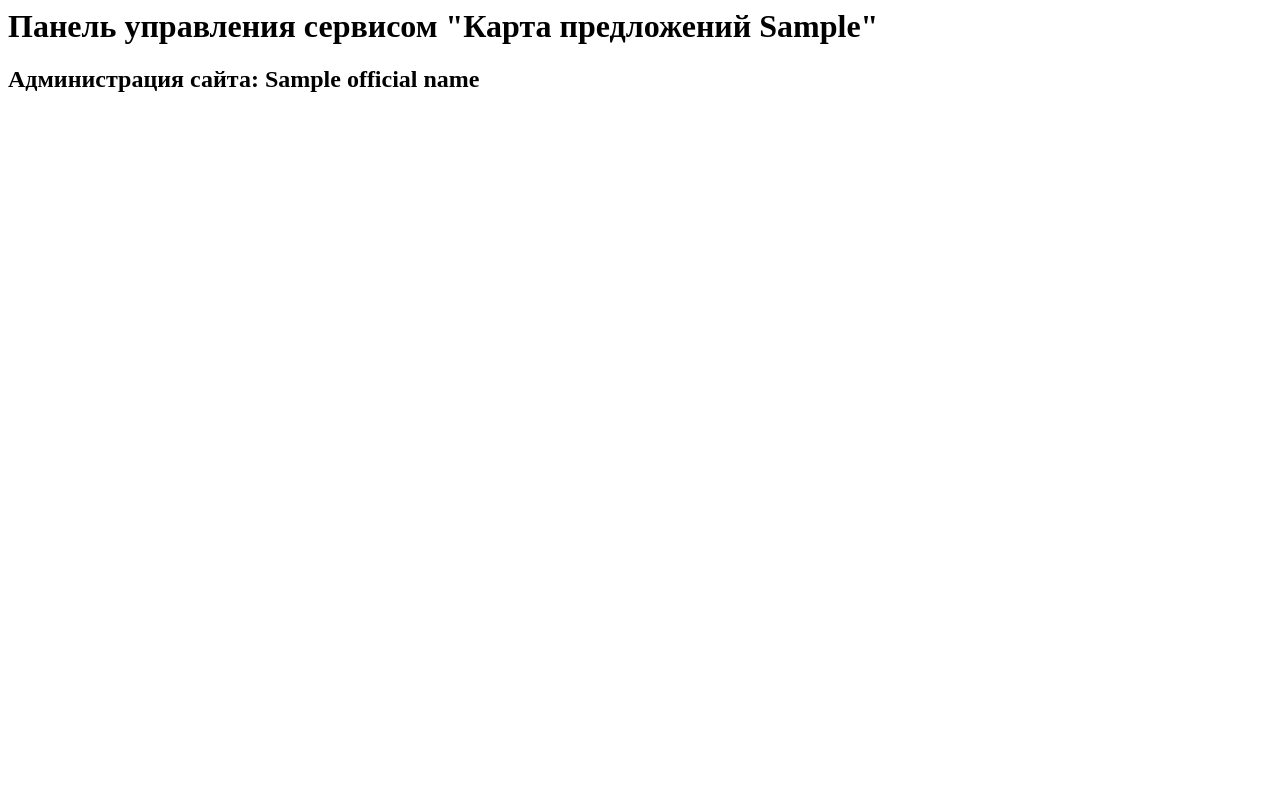
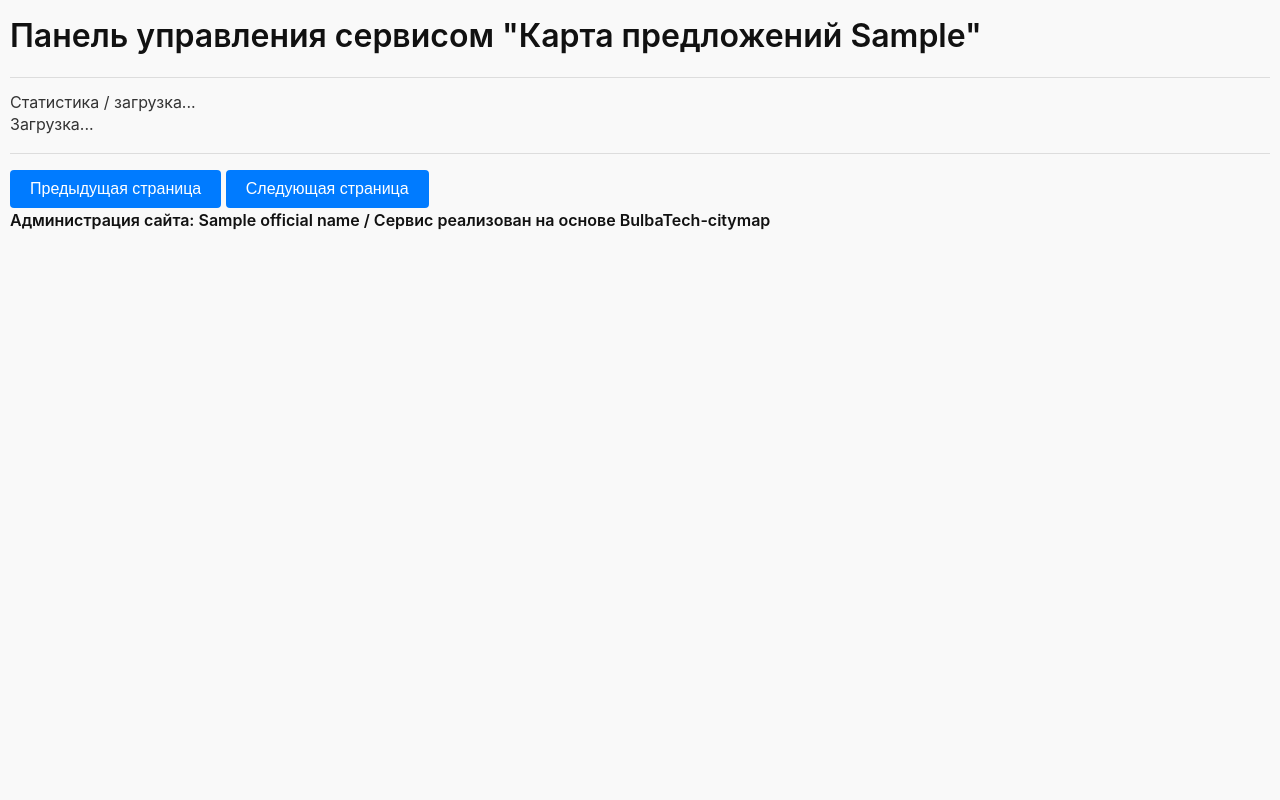
Before and after one commit to lb357/bulbatech-citymap, a Python web app: template citymap_server/templates/official/panel.html in a window 1280 px wide. Run offline with Jinja, Linux system fonts and the light colour scheme; the template is opened without the code that fills it: most values are stand-ins (such as "Sample title", 1, 10 or a date in 2020).

Commit message:
added official panel

```diff
--- /dev/null
+++ b/citymap_server/static/official.css
@@ -0,0 +1,124 @@
+:root {
+    --text-color: #333;
+    --background-color: #f9f9f9;
+    --primary-color: #007bff;
+    --border-color: #ddd;
+    --font-family: 'Inter', 'Helvetica Neue', Helvetica, Arial, sans-serif;
+}
+
+body {
+    font-family: var(--font-family);
+    color: var(--text-color);
+    background-color: var(--background-color);
+    line-height: 1.6;
+    padding: 10px;
+    margin: 0 auto;
+    align-items: center;
+    justify-content: center;
+}
+
+div {
+    align-items: left;
+    justify-content: left;
+}
+
+h1, h2, h3 {
+    font-weight: 600;
+    margin-top: 0.0em;
+    margin-bottom: 0.0em;
+    color: #111;
+}
+
+h1 {
+    font-size: 2em;
+}
+
+h2 {
+    font-size: 1.75em;
+}
+
+h3 {
+    font-size: 1em;
+}
+
+p {
+    margin-top: -0.25em;
+    margin-bottom: 0em;
+}
+
+a {
+    margin-top: -0.25em;
+    margin-bottom: 0em;
+    display: inline-block;
+    color: var(--primary-color);
+    text-decoration: none;
+    font-weight: 500;
+    transition: color 0.2s ease;
+}
+
+a:hover {
+    color: #0056b3;
+    text-decoration: underline;
+}
+
+/* Горизонтальная линия */
+hr {
+    border: none;
+    border-top: 1px solid var(--border-color);
+    margin: 1em 0;
+}
+
+input {
+    width: 50%;
+    padding: 10px 12px;
+    margin-bottom: 15px;
+    border: 1px solid var(--border-color);
+    border-radius: 4px;
+    box-sizing: border-box;
+    transition: border-color 0.2s ease;
+    background-color: white;
+}
+
+input:focus {
+    border-color: var(--primary-color);
+    outline: none;
+    box-shadow: 0 0 0 1px var(--primary-color);
+}
+
+textarea {
+    width: 100%;
+    height: 100px;
+    padding: 10px 12px;
+    border: 1px solid var(--border-color);
+    border-radius: 4px;
+    box-sizing: border-box;
+    transition: border-color 0.2s ease;
+    background-color: white;
+}
+
+textarea:focus {
+    border-color: var(--primary-color);
+    outline: none;
+    box-shadow: 0 0 0 1px var(--primary-color);
+}
+
+/* Кнопка */
+button {
+    padding: 10px 20px;
+    background-color: var(--primary-color);
+    color: white;
+    border: none;
+    border-radius: 4px;
+    cursor: pointer;
+    font-size: 1em;
+    font-weight: 500;
+    transition: background-color 0.2s ease, box-shadow 0.2s ease;
+}
+
+button:hover {
+    background-color: #0056b3;
+}
+
+button:active {
+    background-color: #004085;
+}
--- /dev/null
+++ b/citymap_server/static/ticket.html
@@ -0,0 +1,15 @@
+<hr/>
+<h2 id="title">TITLE</h2>
+<p id="text">TEXT</p><br>
+<p id="rating">RATING</p>
+<p id="time">-.-.- -:-</p>
+<p id="pinned">PINNED</p>
+<button id="pin_button" onclick="">Закрепить/Открепить</button><br>
+<a id="point" href="" target="_blank">Показать на карте</a>
+<p id="ticket_id">TICKET_ID</p>
+<p id="user_id">USER_ID</p>
+<textarea id="official_comment_input"></textarea><br>
+<button id="official_comment_button" onclick="">Дать официальный ответ</button>
+<p id="official_comment">OFFICIAL_COMMENT</p>
+<button id="archive_button" onclick="">Архивировать</button>
+<br>
--- a/citymap_server/templates/home.html
+++ b/citymap_server/templates/home.html
@@ -1,9 +1,13 @@
-<html>
+<!DOCTYPE html>
+<html lang="ru">
     <head>
+        <meta charset="UTF-8">
         <title>Карта предложений {{ official_place }}</title>
     </head>
     <body>
         <h1>Карта предложений {{ official_place }}</h1>
         <h2>BulbaTech-citymap v.{{ version }}</h2>
+
+        <h3>Сервис реализован на основе BulbaTech-citymap</h3>
     </body>
 </html>
--- a/citymap_server/templates/legal.html
+++ b/citymap_server/templates/legal.html
@@ -1,11 +1,13 @@
-<html>
+<!DOCTYPE html>
+<html lang="ru">
     <head>
+        <meta charset="UTF-8">
         <title>Карта предложений {{ official_place }}</title>
     </head>
     <body>
         <h1>Правовая информация о сервисе "Карта предложений {{ official_place }}"</h1>
         <h2>Администрация сайта: {{ official_name }}</h2>
 
-        <h2>Сервис реализован на основе BulbaTech-citymap</h2>
+        <h3>Сервис реализован на основе BulbaTech-citymap</h3>
     </body>
 </html>
--- a/citymap_server/templates/official/panel.html
+++ b/citymap_server/templates/official/panel.html
@@ -1,9 +1,22 @@
-<html>
+<!DOCTYPE html>
+<html lang="ru">
     <head>
+        <meta charset="UTF-8">
         <title>Карта предложений {{ official_place }}</title>
+        <link rel="stylesheet" href="/static/official.css">
     </head>
     <body>
         <h1>Панель управления сервисом "Карта предложений {{ official_place }}"</h1>
-        <h2>Администрация сайта: {{ official_name }}</h2>
+        <hr/>
+        <p id="statistic">Статистика / загрузка...</p>
+
+        <div id="feed">
+            <p>Загрузка...</p>
+        </div>
+        <hr/>
+        <button id="previous_button" onclick="setPage(page-1)">Предыдущая страница</button>
+        <button id="next_button" onclick="setPage(page+1)">Следующая страница</button>
+        <h3>Администрация сайта: {{ official_name }} / Сервис реализован на основе BulbaTech-citymap</h3>
+        <script src="static/official.js"></script>
     </body>
 </html>
```
Also changed, not shown: citymap_server/static/official.js (added, +148 -0 lines), citymap_server/templates/official/login.html (+10 -17 lines).
